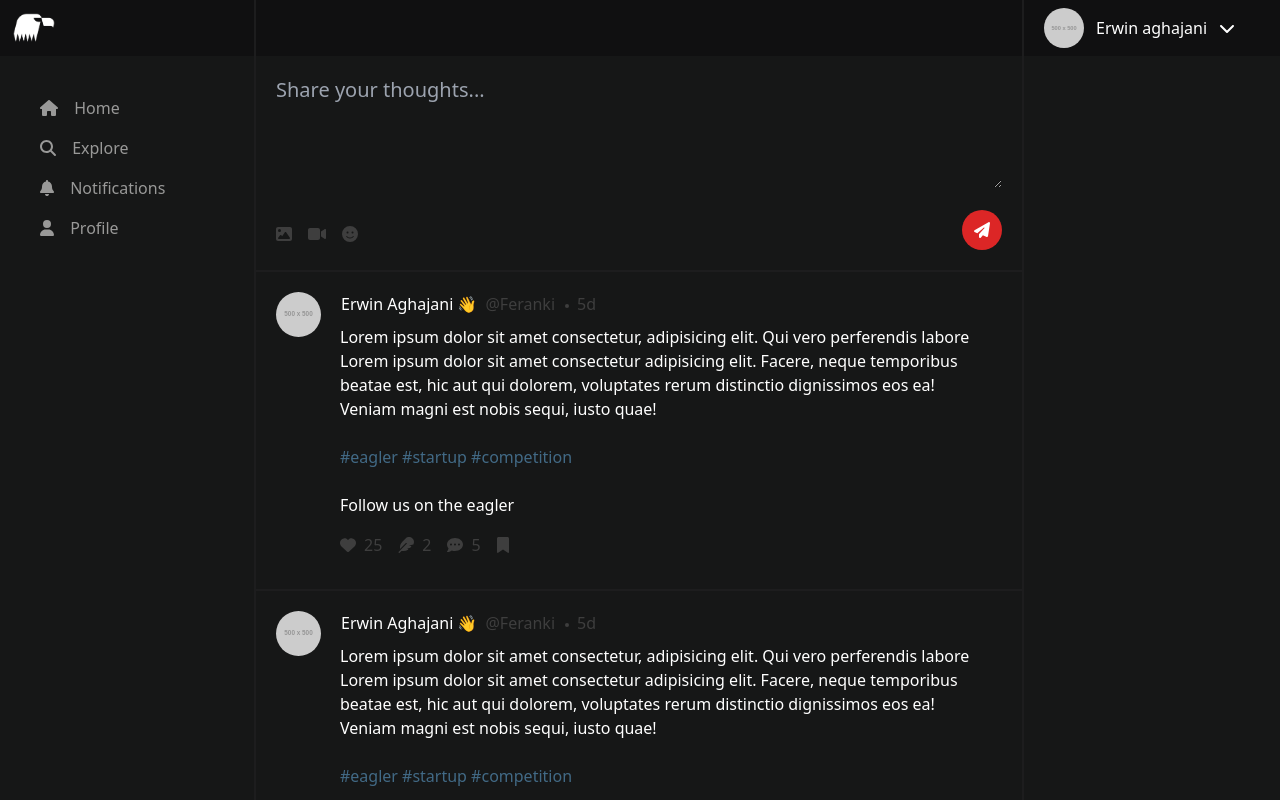
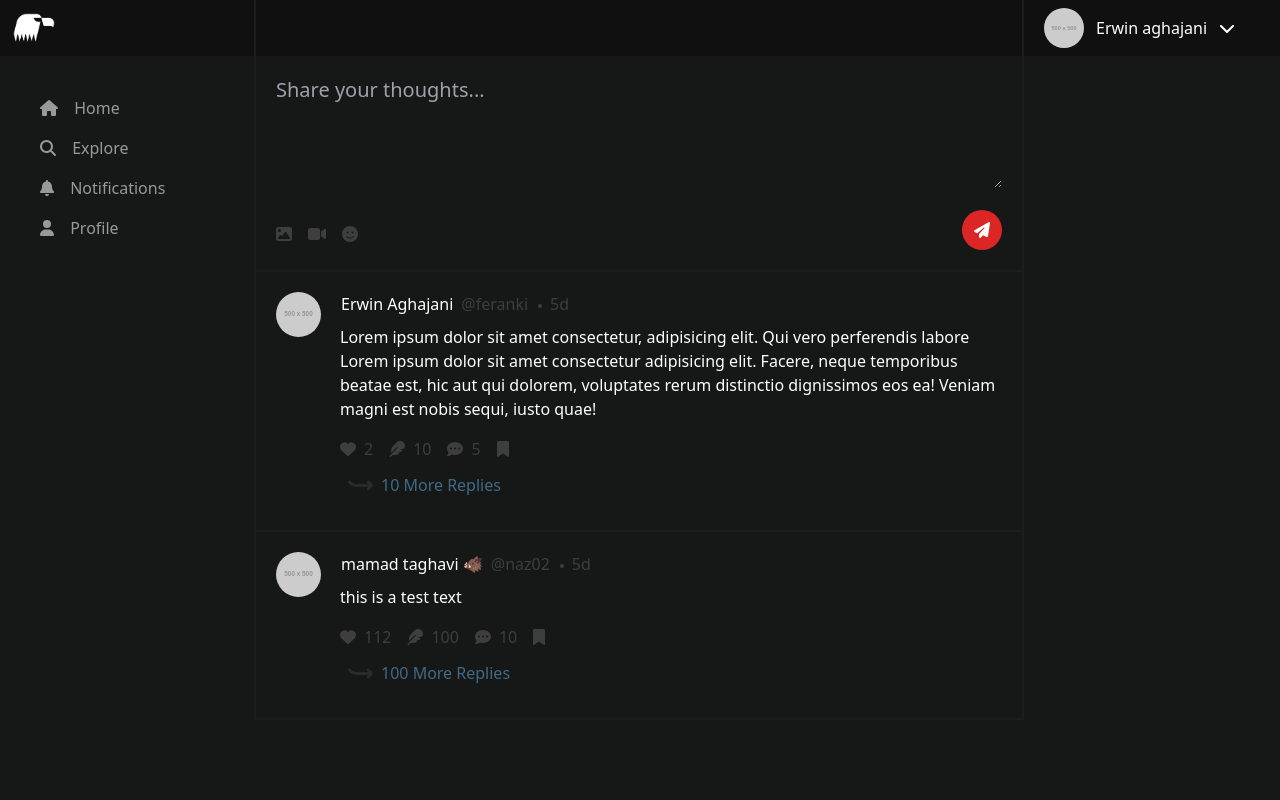
Before and after one commit to TronIsHere/eagler-socialmedia, a React (Vite) app: page /home in a window 1280 px wide. Shown: the top 800 px of the page. Built offline with nearby package versions, Linux system fonts and the light colour scheme.

Commit message:
made post component dynamic

```diff
--- a/src/components/ui/userWrote.tsx
+++ b/src/components/ui/userWrote.tsx
@@ -6,56 +6,48 @@ import {
 } from "@fortawesome/free-solid-svg-icons";
 import { FontAwesomeIcon } from "@fortawesome/react-fontawesome";
 import { FC } from "react";
+import PostModel from "../../models/post";
 
 interface props {
-  hasReplies?: boolean;
+  replies: number;
+  post: PostModel;
 }
-const UserWroteColumn: FC<props> = ({ hasReplies }) => {
+const UserWroteColumn: FC<props> = ({ replies, post }) => {
   return (
     <div className="border-b-2 border-whiteGray pb-8 p-5">
       <div className="flex">
         <img
-          src="https://placehold.co/500x500?text=Hello+World"
+          src={post.user.avatar}
           alt=""
           className="rounded-full avatar-small"
         />
-        <span className="text-white ml-5">Erwin Aghajani 👋</span>
+        <span className="text-white ml-5">{post.user.name}</span>
         <span className="text-low-color-accent ml-2 cursor-pointer hover:text-accent">
-          @Feranki
+          @{post.user.id}
         </span>
         <div className="bg-low-color-accent rounded-full w-1 h-1 custom-dot-margin"></div>
         <div className="text-low-color-accent ml-2">5d</div>
       </div>
       <div className="ml-16 -mt-3">
-        <p className=" text-white    ">
-          Lorem ipsum dolor sit amet consectetur, adipisicing elit. Qui vero
-          perferendis labore Lorem ipsum dolor sit amet consectetur adipisicing
-          elit. Facere, neque temporibus beatae est, hic aut qui dolorem,
-          voluptates rerum distinctio dignissimos eos ea! <br></br>
-          Veniam magni est nobis sequi, iusto quae!{" "}
-        </p>
-        <br />
-        <p className="text-links">#eagler #startup #competition</p>
-        <br />
-        <p className="text-white">Follow us on the eagler</p>
+        <p className=" text-white    ">{post.content}</p>
         <div className="flex mt-5 text-low-color-accent">
           <div className={"cursor-pointer -mt-1 hover:text-white"}>
             <FontAwesomeIcon icon={faHeart}></FontAwesomeIcon>
-            <span className="ml-2 -mt-1 mr-4">25</span>
+            <span className="ml-2 -mt-1 mr-4">{post.likes}</span>
           </div>
           <div className={"cursor-pointer -mt-1 hover:text-white"}>
             <FontAwesomeIcon icon={faFeather}></FontAwesomeIcon>
-            <span className="ml-2 -mt-1 mr-4">2</span>
+            <span className="ml-2 -mt-1 mr-4">{post.comments}</span>
           </div>
           <div className={"cursor-pointer -mt-1 hover:text-white"}>
             <FontAwesomeIcon icon={faCommentDots}></FontAwesomeIcon>
-            <span className="ml-2 -mt-1 mr-4">5</span>
+            <span className="ml-2 -mt-1 mr-4">{post.shared}</span>
           </div>
           <div className={"cursor-pointer -mt-1 hover:text-white"}>
             <FontAwesomeIcon icon={faBookmark}></FontAwesomeIcon>
           </div>
         </div>
-        {hasReplies ? (
+        {replies > 0 ? (
           <div className="flex">
             <img
               src="curved-right-arrow.png"
@@ -64,7 +56,7 @@ const UserWroteColumn: FC<props> = ({ hasReplies }) => {
               className={"ml-2 mt-3"}
             />
             <a href="" className="ml-2 mt-3  text-links">
-              25 More Replies
+              {replies} More Replies
             </a>
           </div>
         ) : null}
--- a/src/components/ui/write.tsx
+++ b/src/components/ui/write.tsx
@@ -21,6 +21,7 @@ const WriteComponent: FC = () => {
     addEmoji,
     handleChangeValue,
     toggleShowEmoji,
+    submitWrite,
   } = useWrite();
   return (
     <div className="border-b-2 border-whiteGray  p-5  ">
@@ -68,7 +69,10 @@ const WriteComponent: FC = () => {
             </div>
           </div>
         </div>
-        <button className="bg-red-600 text-white px-3 py-2 rounded-full -mt-4 hover:opacity-50">
+        <button
+          className="bg-red-600 text-white px-3 py-2 rounded-full -mt-4 hover:opacity-50"
+          onClick={submitWrite}
+        >
           <FontAwesomeIcon icon={faPaperPlane}></FontAwesomeIcon>
         </button>
       </div>
--- a/src/hooks/useWrite.tsx
+++ b/src/hooks/useWrite.tsx
@@ -22,8 +22,12 @@ export const useWrite = () => {
   const toggleShowEmoji = () => {
     setShowEmoji(!showEmoji);
   };
+  const submitWrite = () => {
+    console.log(textValue);
+  };
 
   return {
+    submitWrite,
     closeModal,
     openModal,
     addEmoji,
--- a/src/models/posts.tsx
+++ b/src/models/post.tsx
@@ -1,8 +1,9 @@
 import User from "./user";
 
-export default interface Posts {
+export default interface PostModel {
   user: User;
   likes: number;
-  comments: [];
+  comments: number;
   content: string;
+  shared: number;
 }
--- a/src/models/user.tsx
+++ b/src/models/user.tsx
@@ -1,9 +1,9 @@
-import Posts from "./posts";
+import Posts from "./post";
 
-interface User {
+export default interface UserModel {
   name: string;
-  email: string;
-  posts: Posts[];
+  id: string;
+  avatar: string;
+  // email: string;
+  // posts: Posts[];
 }
-
-export default User;
--- a/src/pages/home/profile.tsx
+++ b/src/pages/home/profile.tsx
@@ -80,9 +80,9 @@ const ProfilePage = () => {
           </div>
         </div>
         <div className="personal-eagles h-screen">
+          {/* <UserWroteColumn></UserWroteColumn>
           <UserWroteColumn></UserWroteColumn>
-          <UserWroteColumn></UserWroteColumn>
-          <UserWroteColumn></UserWroteColumn>
+          <UserWroteColumn></UserWroteColumn> */}
         </div>
       </section>
     </>
--- a/src/pages/home/timeline.tsx
+++ b/src/pages/home/timeline.tsx
@@ -1,16 +1,47 @@
 import { FC } from "react";
 import UserWroteColumn from "../../components/ui/userWrote";
 import WriteComponent from "../../components/ui/write";
+import PostModel from "../../models/post";
 
 const TimelinePage: FC = () => {
+  let posts: PostModel[] = [
+    {
+      likes: 2,
+      user: {
+        name: "Erwin Aghajani",
+        id: "feranki",
+        avatar: "https://placehold.co/500x500?text=Hello+World",
+      },
+      comments: 10,
+      shared: 5,
+      content:
+        "Lorem ipsum dolor sit amet consectetur, adipisicing elit. Qui vero perferendis labore Lorem ipsum dolor sit amet consectetur adipisicing elit. Facere, neque temporibus beatae est, hic aut qui dolorem, voluptates rerum distinctio dignissimos eos ea! Veniam magni est nobis sequi, iusto quae!",
+    },
+    {
+      likes: 112,
+      user: {
+        name: "mamad taghavi 🐗",
+        id: "naz02",
+        avatar: "https://placehold.co/500x500?text=Hello+World2",
+      },
+      comments: 100,
+      shared: 10,
+      content: "this is a test text",
+    },
+  ];
   return (
     <>
       <div className="w-full bg-primary h-14 flex"></div>
       <WriteComponent></WriteComponent>
       <div className="">
-        <UserWroteColumn></UserWroteColumn>
-        <UserWroteColumn hasReplies={true}></UserWroteColumn>
-        <UserWroteColumn hasReplies={true}></UserWroteColumn>
+        {posts.map((post) => {
+          return (
+            <UserWroteColumn
+              replies={post.comments >= 1 ? post.comments : 0}
+              post={post}
+            ></UserWroteColumn>
+          );
+        })}
       </div>
     </>
   );
```
